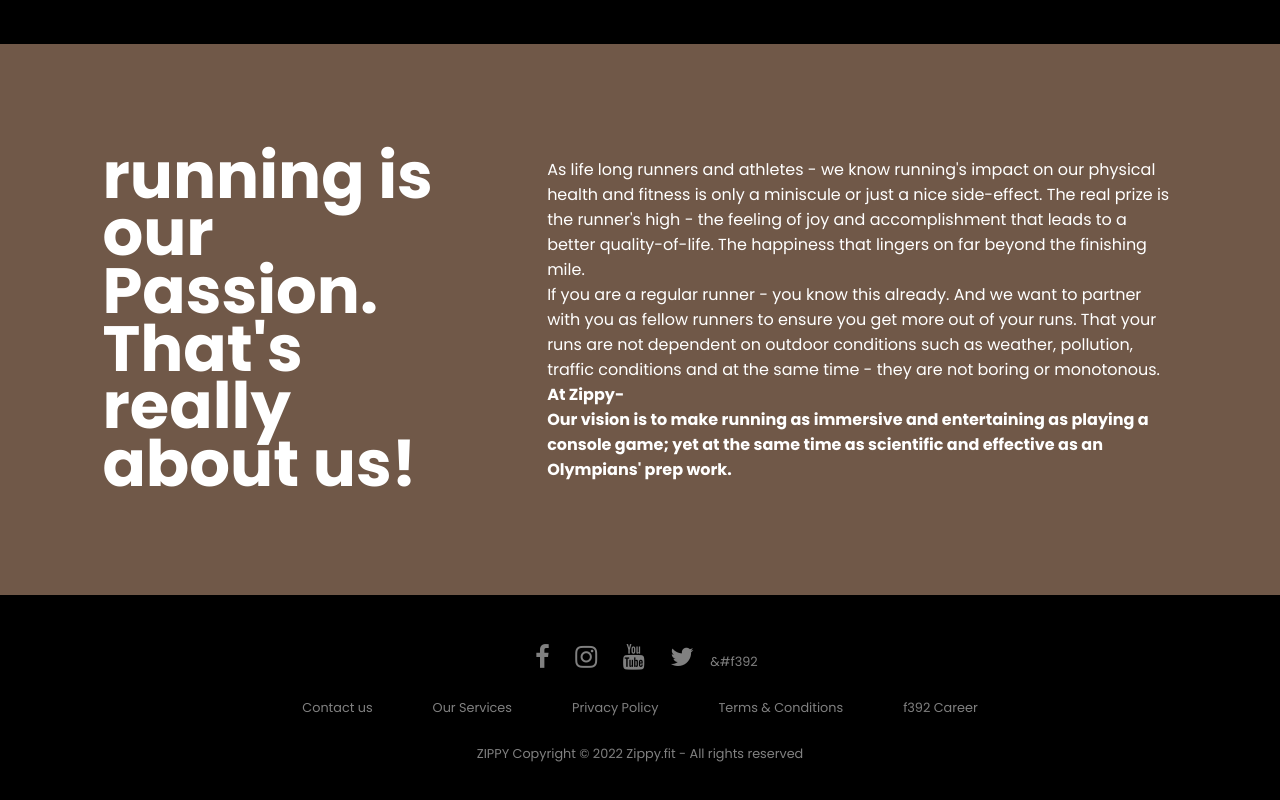
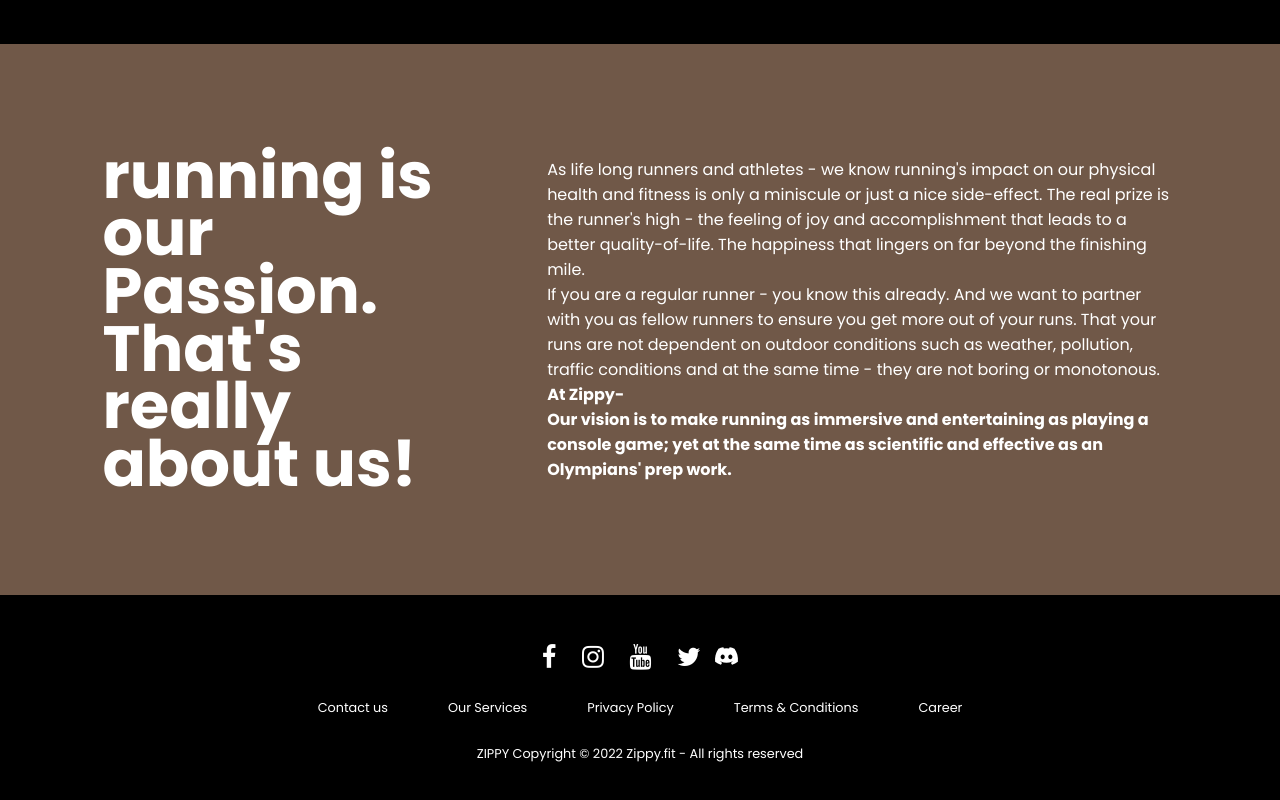
Before and after one commit to raxvab/zippy.fit, a React (Create React App) app: page / in a window 1280 px wide. Shown: the part 7848-8648 px from the top of the page. Built offline with nearby package versions, Linux system fonts and the light colour scheme.

Commit message:
footer changes

```diff
--- a/src/sections/footer.css
+++ b/src/sections/footer.css
@@ -14,13 +14,13 @@
   width:100%;
   margin:1% 0%;
   padding:0.6% 0%;
-  color:gray;
+  color:white;
   font-size:0.8em;
   }
 
   .footer .row a{
   text-decoration:none;
-  color:gray;
+  color:white;
   transition:0.5s;
   }
 
--- a/src/sections/footer.js
+++ b/src/sections/footer.js
@@ -64,7 +64,12 @@
                     <a href="#"><i class="fa fa-instagram"></i></a>
                     <a href="#"><i class="fa fa-youtube"></i></a>
                     <a href="#"><i class="fa fa-twitter"></i></a>
-                <a href="#"> &#f392</a>
+                    <a href="#">
+                        <svg xmlns="http://www.w3.org/2000/svg" height={20} viewBox="0 0 640 512" fill='white'>
+                            <path d="M524.531,69.836a1.5,1.5,0,0,0-.764-.7A485.065,485.065,0,0,0,404.081,32.03a1.816,1.816,0,0,0-1.923.91,337.461,337.461,0,0,0-14.9,30.6,447.848,447.848,0,0,0-134.426,0,309.541,309.541,0,0,0-15.135-30.6,1.89,1.89,0,0,0-1.924-.91A483.689,483.689,0,0,0,116.085,69.137a1.712,1.712,0,0,0-.788.676C39.068,183.651,18.186,294.69,28.43,404.354a2.016,2.016,0,0,0,.765,1.375A487.666,487.666,0,0,0,176.02,479.918a1.9,1.9,0,0,0,2.063-.676A348.2,348.2,0,0,0,208.12,430.4a1.86,1.86,0,0,0-1.019-2.588,321.173,321.173,0,0,1-45.868-21.853,1.885,1.885,0,0,1-.185-3.126c3.082-2.309,6.166-4.711,9.109-7.137a1.819,1.819,0,0,1,1.9-.256c96.229,43.917,200.41,43.917,295.5,0a1.812,1.812,0,0,1,1.924.233c2.944,2.426,6.027,4.851,9.132,7.16a1.884,1.884,0,0,1-.162,3.126,301.407,301.407,0,0,1-45.89,21.83,1.875,1.875,0,0,0-1,2.611,391.055,391.055,0,0,0,30.014,48.815,1.864,1.864,0,0,0,2.063.7A486.048,486.048,0,0,0,610.7,405.729a1.882,1.882,0,0,0,.765-1.352C623.729,277.594,590.933,167.465,524.531,69.836ZM222.491,337.58c-28.972,0-52.844-26.587-52.844-59.239S193.056,219.1,222.491,219.1c29.665,0,53.306,26.82,52.843,59.239C275.334,310.993,251.924,337.58,222.491,337.58Zm195.38,0c-28.971,0-52.843-26.587-52.843-59.239S388.437,219.1,417.871,219.1c29.667,0,53.307,26.82,52.844,59.239C470.715,310.993,447.538,337.58,417.871,337.58Z" />
+                        </svg>
+                        <img height={10} src='discord.svg'>
+                        </img> </a>
 
 
 
@@ -76,7 +81,7 @@
                         <li><a href="#">Our Services</a></li>
                         <li><a href="#">Privacy Policy</a></li>
                         <li><a href="#">Terms & Conditions</a></li>
-                    <li><a href="#"> f392 Career</a></li>
+                        <li><a href="#" >Career</a></li>
                     </ul>
                 </div>
 
```
Also changed, not shown: public/discord.svg (added). Lines whose indentation alone changed are shown as unchanged.
